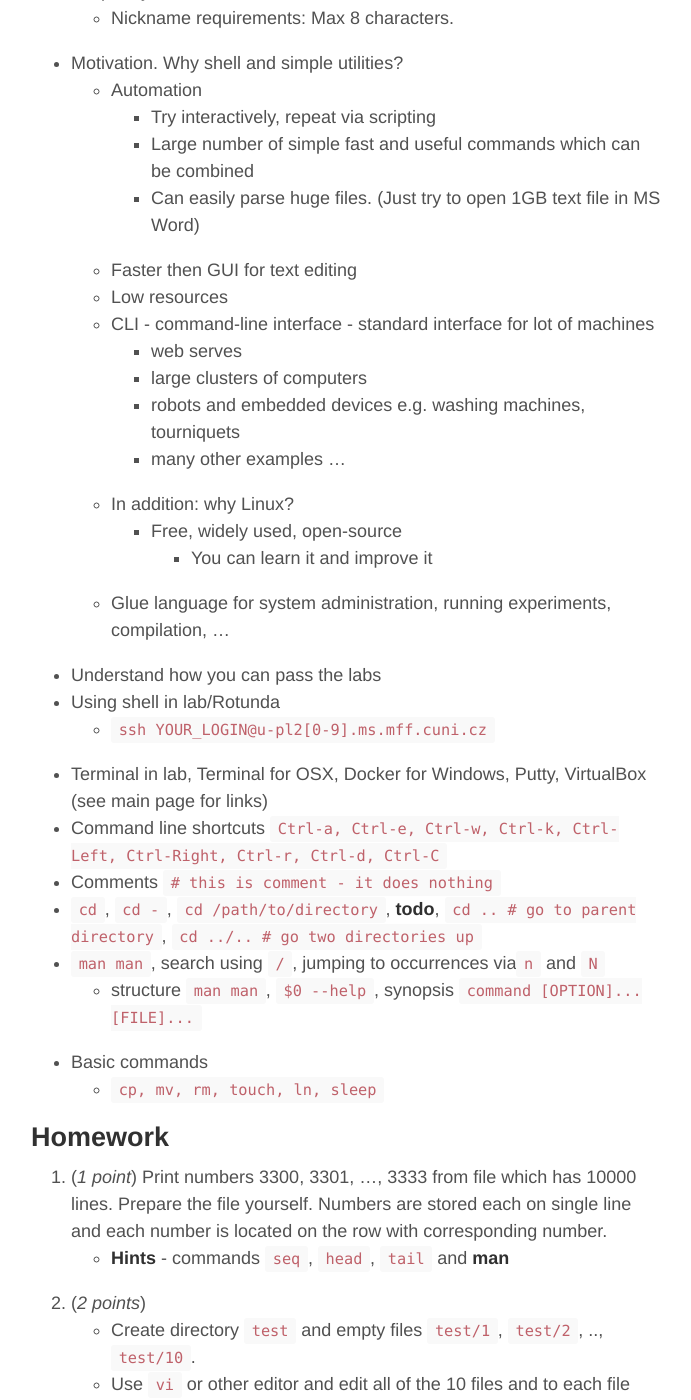
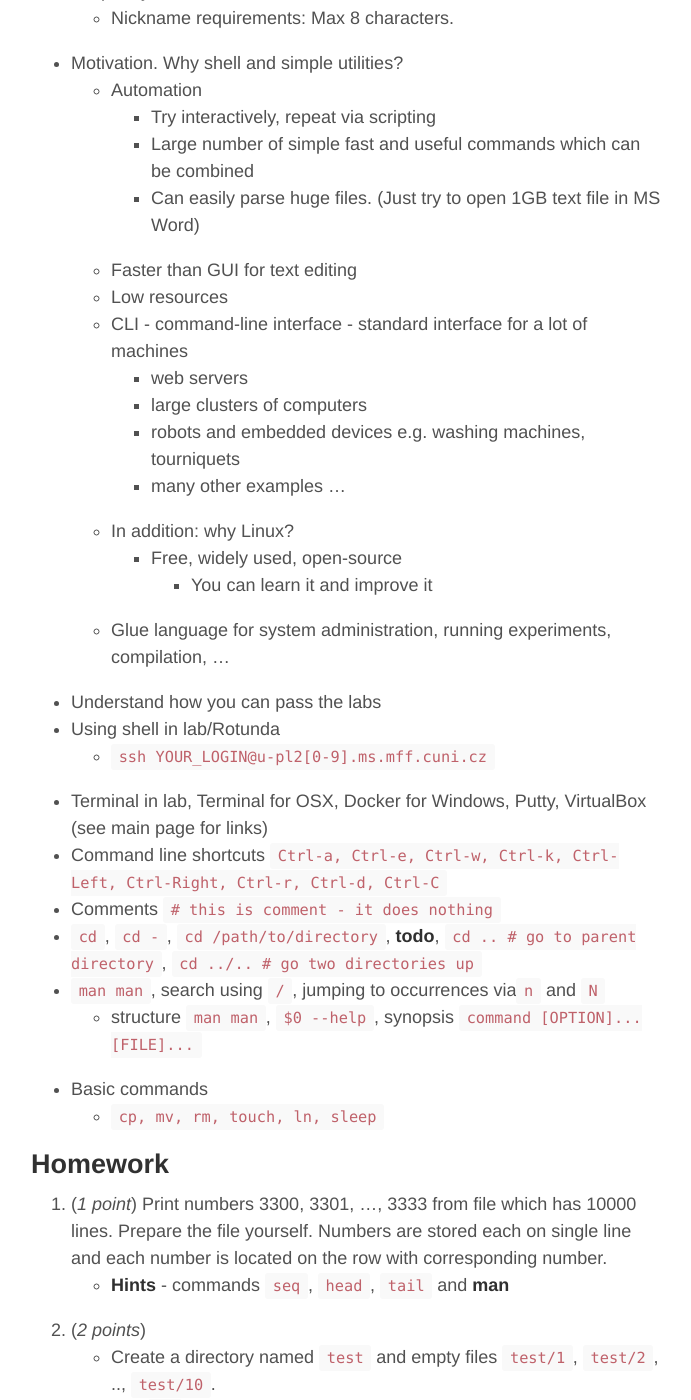
Before and after one commit to oplatek/oplatek.github.io, a Jekyll site: the page built from _posts/2016-02-22-unix-week-1.md, in a window 1280 px wide and 1400 px high, scrolled down 328 px. Shown: the whole window, without its empty margins (294-985 px from the left). Built offline with Jekyll 4.4.1, drawn with Linux system fonts in a browser that asks for light colours; some of the changed text lies outside the part shown.

Commit message:
Spelling fixes for 2016-02-22-unix-week-1.md
Few spelling corrections for blog post 2016-02-22-unix-week-1

```diff
--- a/_posts/2016-02-22-unix-week-1.md
+++ b/_posts/2016-02-22-unix-week-1.md
@@ -13,10 +13,10 @@ tags: Mff, School, Labs, Shell
         - Try interactively, repeat via scripting
         - Large number of simple fast and useful commands which can be combined
         - Can easily parse huge files. (Just try to open 1GB text file in MS Word)
-    - Faster then GUI for text editing
+    - Faster than GUI for text editing
     - Low resources
-    - CLI - command-line interface - standard interface for lot of machines
-        - web serves
+    - CLI - command-line interface - standard interface for a lot of machines
+        - web servers
         - large clusters of computers
         - robots and embedded devices e.g. washing machines, tourniquets
         - many other examples ...
@@ -40,7 +40,7 @@ tags: Mff, School, Labs, Shell
 1. (*1 point*) Print numbers 3300, 3301, ..., 3333 from file which has 10000 lines. Prepare the file yourself. Numbers are stored each on single line and each number is located on the row with corresponding number.
     - **Hints** - commands `seq`, `head`, `tail` and **man**
 2. (*2 points*)
-    - Create directory `test` and empty files `test/1`, `test/2`, .., `test/10`.
+    - Create a directory named `test` and empty files `test/1`, `test/2`, .., `test/10`.
     - Use `vi` or other editor and edit all of the 10 files and to each file insert one of your favourite songs/articles.
     - Change the time of modification for file `test/8` so it is the latest.
     - List files in the `test` directories sorted by time. List just the directory test.
```
Also changed, not shown: other parts of _posts/2016-02-22-unix-week-1.md (+2 -2 lines).
